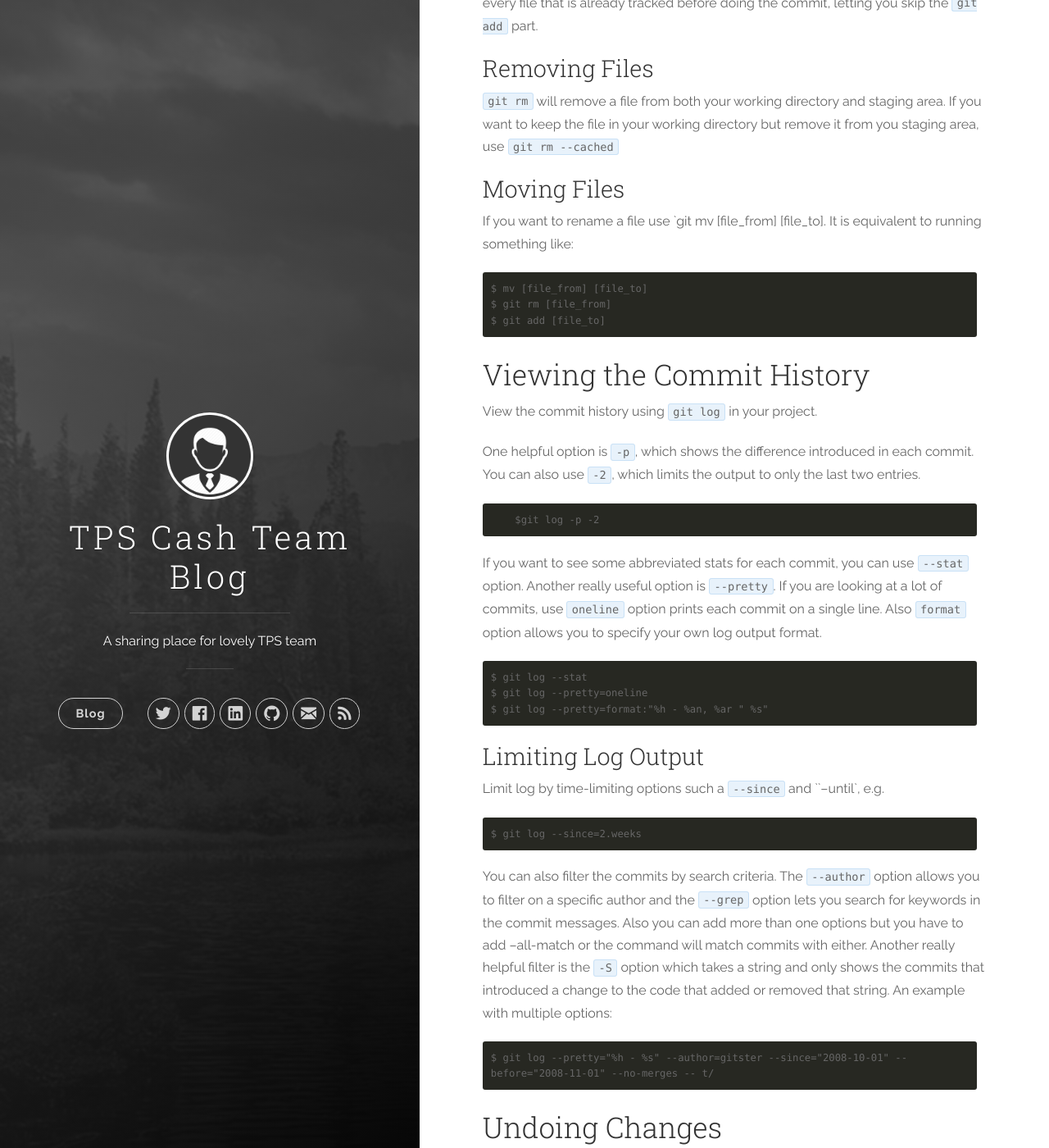
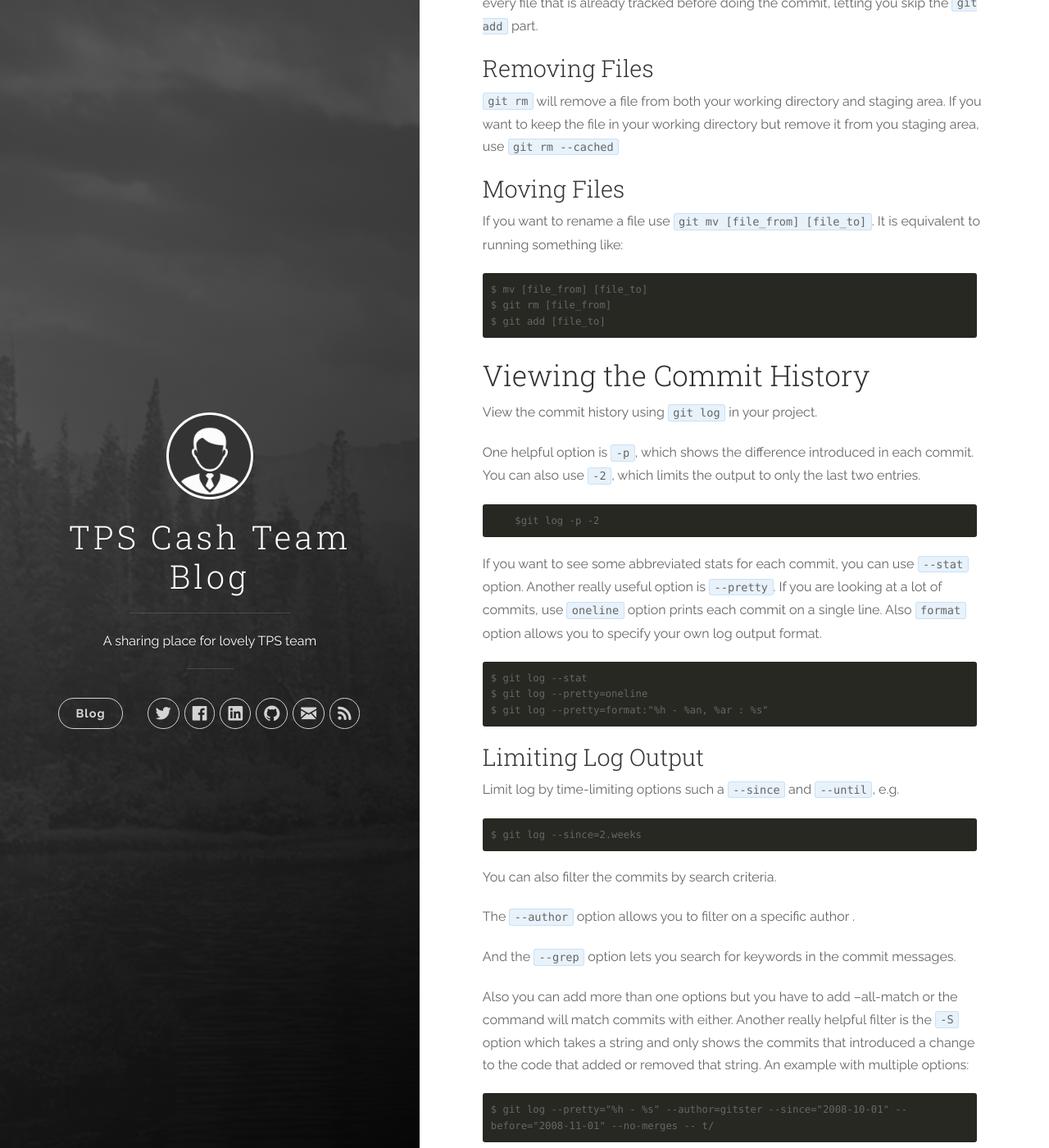
Before and after one commit to tpscash/tpscash.github.io, a Jekyll site: the page built from _posts/2016-04-21-git-basics.md, in a window 1280 px wide and 1400 px high, scrolled down 2856 px. Shown: the whole window at 82% size. Built offline with Jekyll 4.4.1, drawn with Linux system fonts in a browser that asks for light colours; nearby versions of some CDN libraries; some of the changed text lies outside the part shown.

Commit message:
Fix typo

```diff
--- a/_posts/2016-04-21-git-basics.md
+++ b/_posts/2016-04-21-git-basics.md
@@ -116,7 +116,7 @@ You can add `-a` option to `git commit` command makes Git automatically stage ev
 
 ### Moving Files
 
-If you want to rename a file use `git mv [file_from] [file_to]. It is equivalent to running something like:
+If you want to rename a file use `git mv [file_from] [file_to]`. It is equivalent to running something like:
 
     $ mv [file_from] [file_to]
     $ git rm [file_from]
@@ -134,15 +134,21 @@ If you want to see some abbreviated stats for each commit, you can use `--stat`
 
     $ git log --stat
     $ git log --pretty=oneline
-    $ git log --pretty=format:"%h - %an, %ar " %s"
+    $ git log --pretty=format:"%h - %an, %ar : %s"
 
 ### Limiting Log Output
 
-Limit log by time-limiting options such a `--since` and ``--until`, e.g.
+Limit log by time-limiting options such a `--since` and `--until`, e.g.
 
     $ git log --since=2.weeks
 
-You can also filter the commits by search criteria. The `--author` option allows you to filter on a specific author and the `--grep` option lets you search for keywords in the commit messages. Also you can add more than one options but you have to add --all-match or the command will match commits with either. Another really helpful filter is the `-S` option which takes a string and only shows the commits that introduced a change to the code that added or removed that string. An example with multiple options:
+You can also filter the commits by search criteria.
+
+The `--author` option allows you to filter on a specific author .
+
+And the `--grep` option lets you search for keywords in the commit messages.
+
+Also you can add more than one options but you have to add --all-match or the command will match commits with either. Another really helpful filter is the `-S` option which takes a string and only shows the commits that introduced a change to the code that added or removed that string. An example with multiple options:
 
     $ git log --pretty="%h - %s" --author=gitster --since="2008-10-01" --before="2008-11-01" --no-merges -- t/
 
@@ -215,7 +221,7 @@ Git uses two main types of tags: lightweight and annotated.
 
 A lightweight tag is very much like a branch that doesn't change - it's just a pointer to a specific commit.
 
-A annotated tag is stored as full objects in the Git database. It is checksummed; contains the tagger name, email, and date; has a tagging message; and can be signed and verified with GNU Privacy Guard (GPG). **It is generally recommended that you create annotated tags so you can have all these information; but if you want a temporary tag or for some reason don't want to keep the other information, lightweight tags are available too.
+A annotated tag is stored as full objects in the Git database. It is checksummed; contains the tagger name, email, and date; has a tagging message; and can be signed and verified with GNU Privacy Guard (GPG). **It is generally recommended that you create annotated tags so you can have all these information**; but if you want a temporary tag or for some reason don't want to keep the other information, lightweight tags are available too.
 
 ### Annotated Tags
 
```
